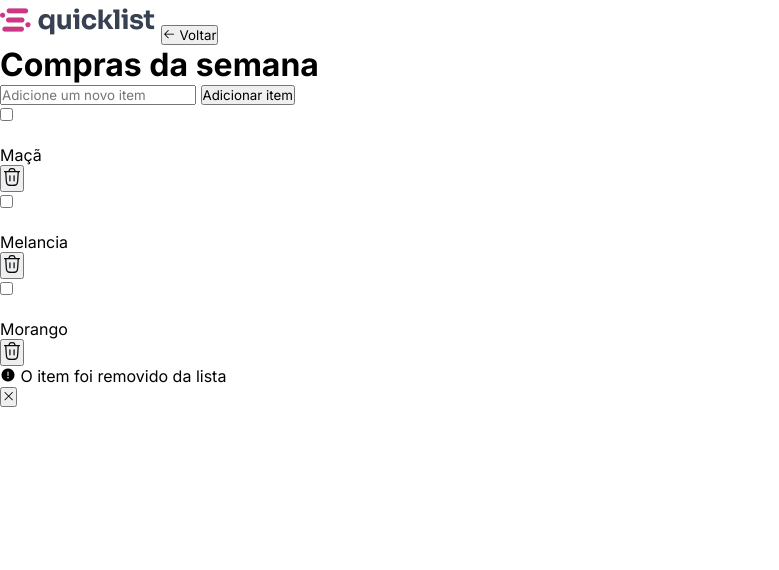
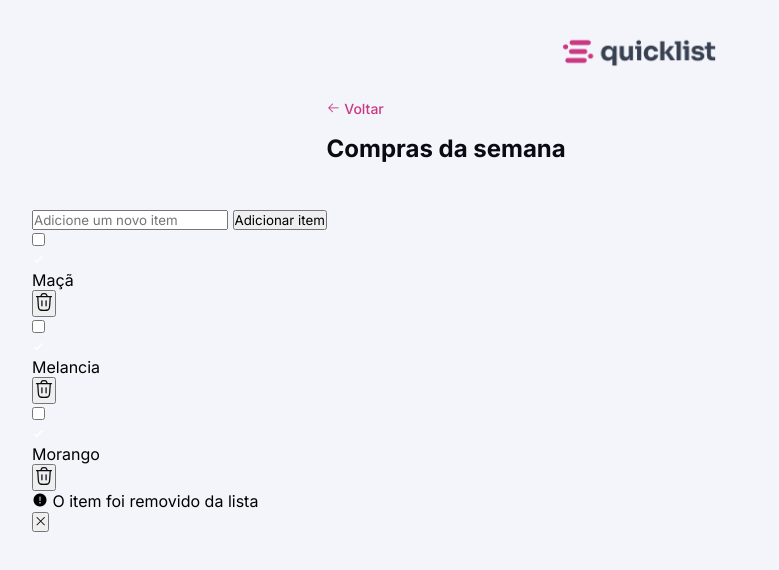
Before and after one commit to 1ucasxz/quicklist, a plain HTML site: page index.html in a window 1280 px wide. Shown: the whole page, without its empty margins (0-779 px from the left). Drawn offline with nearby package versions, Linux system fonts and the light colour scheme.

Commit message:
adição das estilizações do header

```diff
--- a/style.css
+++ b/style.css
@@ -7,8 +7,54 @@
 
 :root {
     font-size: 62.5%;
+
+    --background-primary: #F4F5FB;
+    --background-secondary: #FFF;
+    --color-brand: #CA3884;
+    --color-brand-hover: #A52C6B;
+    --color-danger: #C93847;
+    --content-primary: #080B12;
+    --content-secondary: #374151;
+    --content-tertiary: #9CA3AF;
+    --always-white: #FFF;
+    --border-primary: #D1D5DB;
+    --border-hover: #B9C2D0;
 }
 
 body {
     font-size: 1.6rem;
+    padding: 3.2rem;
+    background: var(--background-primary);
 }
+
+header {
+    margin-bottom: 4.4rem;
+    max-width: 62.7rem;
+    margin-inline: auto;
+    display: flex;
+    flex-direction: column;
+    align-items: start;
+
+    img {
+        width: 15.4rem;
+        margin-inline: auto;
+        margin-bottom: 3rem;
+    }
+
+    button {
+        border: none;
+        background: none;
+        font-size: 1.4rem;
+        line-height: 1.6rem;
+        font-weight: 500;
+        margin-bottom: 1.6rem;
+        color: var(--color-brand);
+        cursor: pointer;
+    }
+
+    h1 {
+        font-size: 2.4rem;
+        color: var(--content-primary);
+        line-height: 3.2rem;
+    }
+}
```
